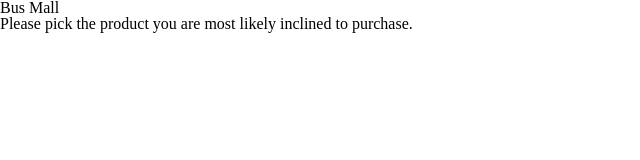
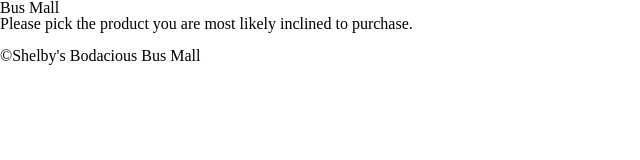
Before and after one commit to shelbyharner/bus-mall, a plain HTML site: page index.html in a window 1280 px wide. Shown: the whole page, without its empty margins (0-640 px from the left). Drawn offline with Linux system fonts and the light colour scheme.

Commit message:
fix HTML footer

```diff
--- a/index.html
+++ b/index.html
@@ -23,7 +23,7 @@
   </main>
 
   <footer>
-    <p></p>
+    <p>&copy;Shelby's Bodacious Bus Mall</p>
   </footer>
 </body>
 
```
